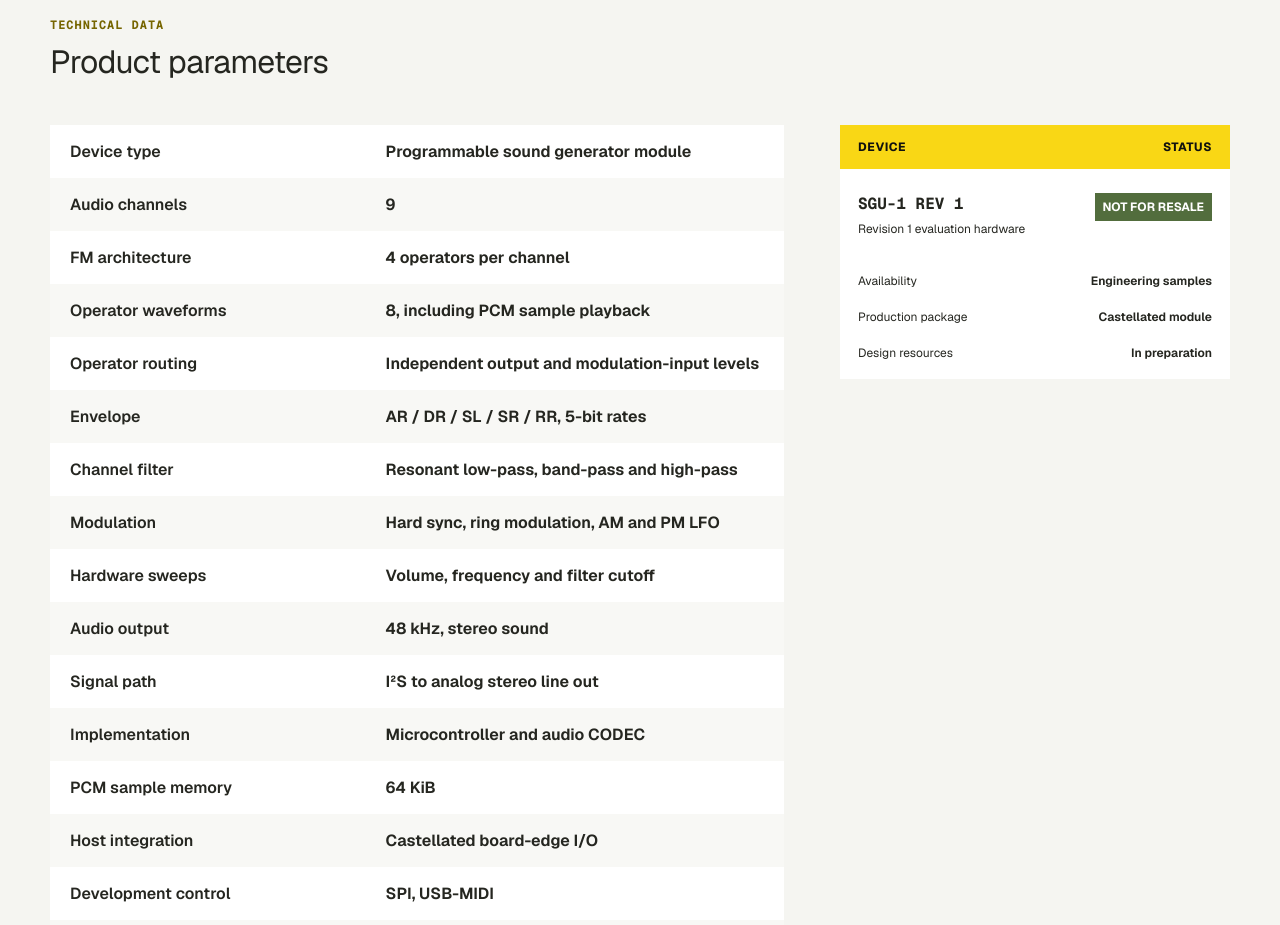
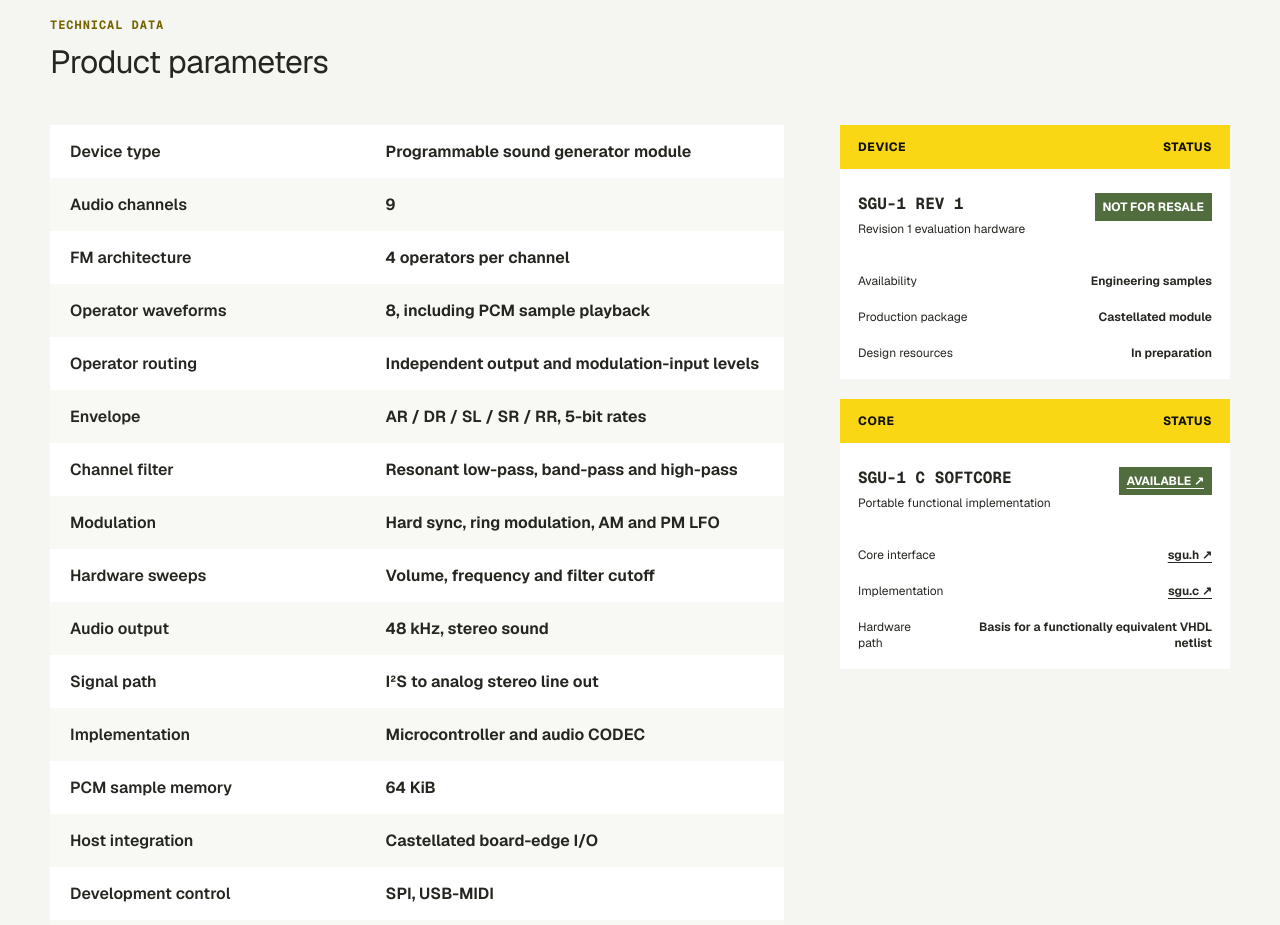
Before and after one commit to X65/SGU-1, a plain HTML site: page index.html in a window 1280 px wide. Shown: the part 2640-3565 px from the top of the page. Drawn offline with Linux system fonts and the light colour scheme.

Commit message:
Add SGU-1 softcore status card

```diff
--- a/index.html
+++ b/index.html
@@ -294,7 +294,8 @@
                 </tr>
               </tbody>
             </table>
-            <article class="partCard">
+            <div class="partCards">
+              <article class="partCard">
               <div class="partCardHead">
                 <span>DEVICE</span><span>STATUS</span>
               </div>
@@ -316,6 +317,29 @@
                 </div>
               </dl>
             </article>
+              <article class="partCard">
+                <div class="partCardHead">
+                  <span>CORE</span><span>STATUS</span>
+                </div>
+                <div class="partCardBody">
+                  <div>
+                    <b>SGU-1 C SOFTCORE</b><small>Portable functional implementation</small>
+                  </div>
+                  <strong><a href="https://github.com/X65/SGU-1/blob/main/sgu.c" target="_blank" rel="noopener noreferrer">AVAILABLE ↗</a></strong>
+                </div>
+                <dl>
+                  <div>
+                    <dt>Core interface</dt><dd><a href="https://github.com/X65/SGU-1/blob/main/sgu.h" target="_blank" rel="noopener noreferrer">sgu.h ↗</a></dd>
+                  </div>
+                  <div>
+                    <dt>Implementation</dt><dd><a href="https://github.com/X65/SGU-1/blob/main/sgu.c" target="_blank" rel="noopener noreferrer">sgu.c ↗</a></dd>
+                  </div>
+                  <div>
+                    <dt>Hardware path</dt><dd>Basis for a functionally equivalent VHDL netlist</dd>
+                  </div>
+                </dl>
+              </article>
+            </div>
           </div>
         </div>
       </section>
```
